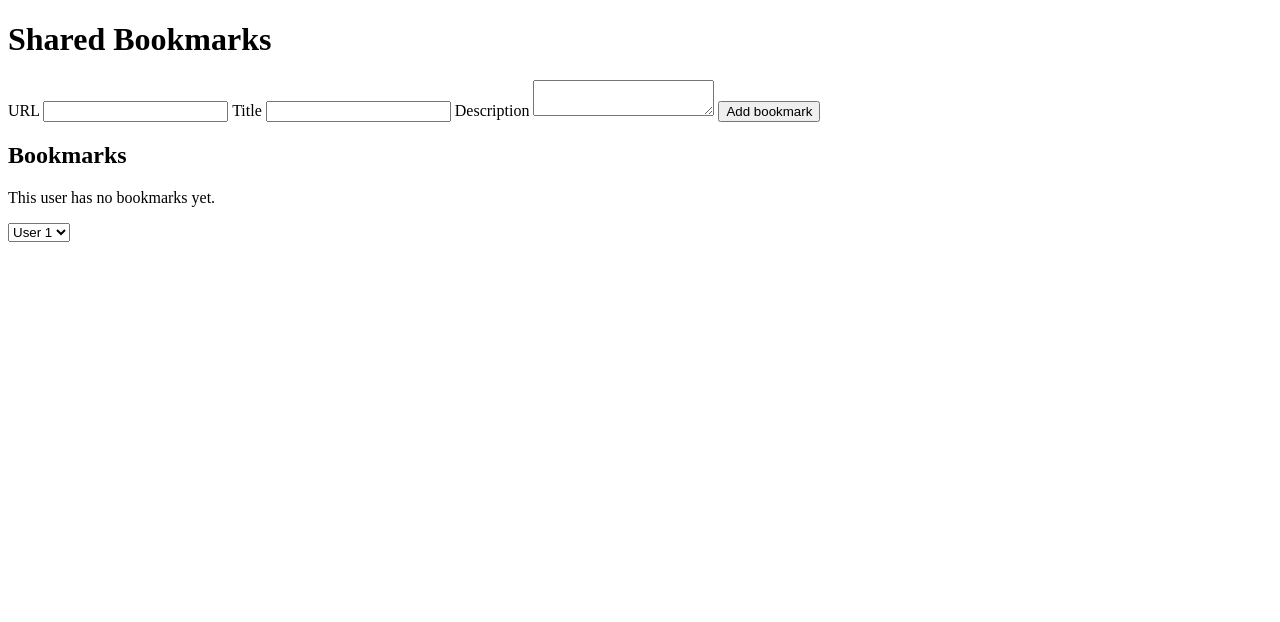
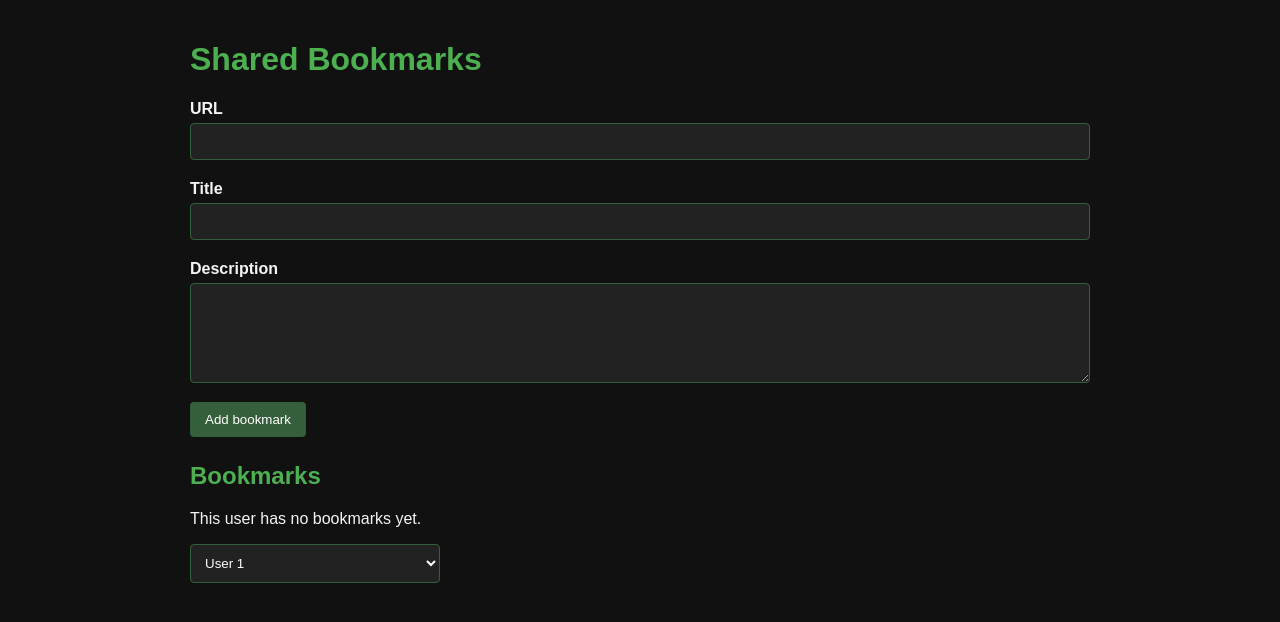
Before and after one commit to Tobias-Amaechina/Shared-Bookmarks, a website with bundled scripts: page index.html in a window 1280 px wide. Built offline with nearby package versions, Linux system fonts and the light colour scheme.

Commit message:
Add styles for bookmarks and implement tests for bookmark functionality

```diff
--- a/index.html
+++ b/index.html
@@ -2,6 +2,7 @@
 <html>
   <head>
     <script type="module" src="script.js"></script>
+    <link rel="stylesheet" href="style.css" />
   </head>
 
   <body>
--- a/package.json
+++ b/package.json
@@ -1,7 +1,8 @@
 {
   "name": "project-shared-bookmarks",
   "version": "1.0.0",
+  "type": "module",
   "scripts": {
-    "test": "node example.test.js"
+    "test": "node --test"
   }
 }
--- /dev/null
+++ b/style.css
@@ -0,0 +1,81 @@
+body {
+  background-color: #111;
+  color: #f5f5f5;
+  font-family: Arial, sans-serif;
+  max-width: 900px;
+  margin: 0 auto;
+  padding: 20px;
+}
+
+h1,
+h2,
+h3 {
+  color: #4caf50;
+}
+
+label {
+  display: block;
+  margin-top: 10px;
+  margin-bottom: 5px;
+  font-weight: bold;
+}
+
+input,
+textarea,
+select {
+  width: 100%;
+  box-sizing: border-box;
+  padding: 10px;
+  margin-bottom: 10px;
+  background-color: #222;
+  color: #fff;
+  border: 1px solid #355e3b;
+  border-radius: 4px;
+}
+
+textarea {
+  min-height: 100px;
+}
+
+button {
+  background-color: #355e3b;
+  color: white;
+  border: none;
+  padding: 10px 15px;
+  margin: 5px 5px 5px 0;
+  border-radius: 4px;
+  cursor: pointer;
+}
+
+button:hover {
+  background-color: #4caf50;
+  color: #111;
+}
+
+article {
+  background-color: #1a1a1a;
+  border: 1px solid #355e3b;
+  border-radius: 6px;
+  padding: 15px;
+  margin: 15px 0;
+}
+
+article h3 {
+  margin-top: 0;
+}
+
+article a {
+  color: #66bb6a;
+}
+
+article a:hover {
+  color: #9ccc65;
+}
+
+article p {
+  color: #ddd;
+}
+
+select {
+  max-width: 250px;
+}
```
Also changed, not shown: alina/bookmarkForm.test.js (added, +35 -0 lines), alina/likes.test.js (added, +63 -0 lines).
